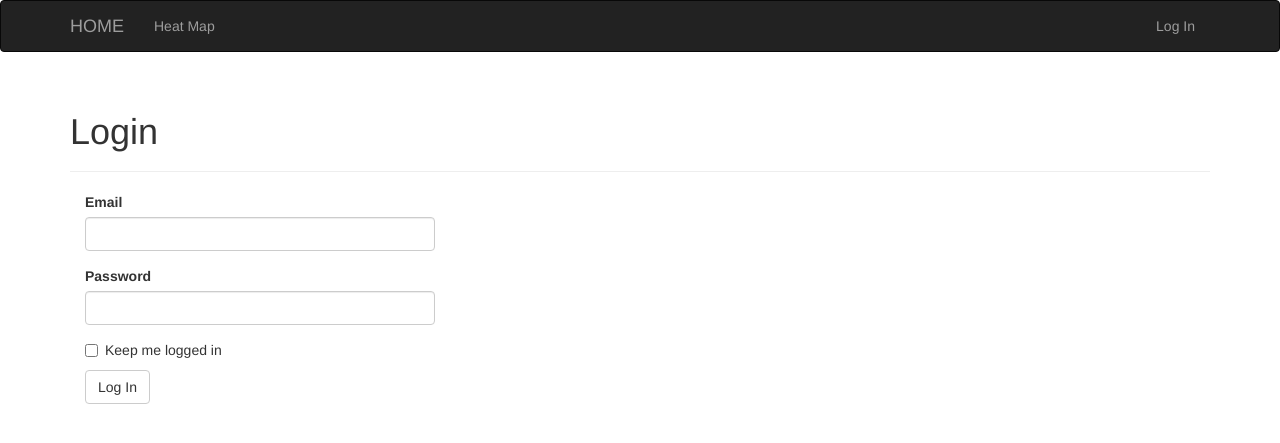
After one commit to MediciPrime/lcdb_website, a Flask app: page /auth/login in a window 1280 px wide. The commit adds this page. Shown: the top 443 px of the page. Run offline with Flask 2, Linux system fonts and the light colour scheme; some libraries are stand-ins or nearby versions.

Commit message:
working login

```diff
--- /dev/null
+++ b/app/auth/__init__.py
@@ -0,0 +1,5 @@
+from flask import Blueprint
+
+auth = Blueprint('auth', __name__)
+
+from . import views
--- /dev/null
+++ b/app/auth/forms.py
@@ -0,0 +1,10 @@
+from flask.ext.wtf import Form
+from wtforms import StringField, PasswordField, BooleanField, SubmitField
+from wtforms.validators import Required, Email, Length
+
+class LoginForm(Form):
+    email = StringField('Email', validators=[Required(), Length(1, 64),
+                                             Email()])
+    password = PasswordField('Password', validators=[Required()])
+    remember_me = BooleanField('Keep me logged in')
+    submit =SubmitField('Log In')
--- /dev/null
+++ b/app/auth/views.py
@@ -0,0 +1,16 @@
+from flask import render_template, redirect, request, url_for, flash
+from flask.ext.login import login_user
+from . import auth
+from ..models import User
+from .forms import LoginForm
+
+@auth.route('/login', methods=['GET', 'POST'])
+def login():
+    form = LoginForm()
+    if form.validate_on_submit():
+        user = User.query.filter_by(email=form.email.data).first()
+        if user is not None and user.verify_password(form.password.data):
+            login_user(user, form.remember_me.data)
+            return redirect(request.args.get('next') or url_for('main.index'))
+        flash('Invalid username or password.')
+    return render_template('auth/login.html', form=form)
--- a/app/heatmap/__init__.py
+++ b/app/heatmap/__init__.py
@@ -1,5 +1,5 @@
 from flask import Blueprint
 
-heatmap = Blueprint('heatmap', __name__, template_folder="templates")
+heatmap = Blueprint('heatmap', __name__)
 
 from . import views, errors
--- a/app/home/__init__.py
+++ b/app/home/__init__.py
@@ -1,5 +1,5 @@
 from flask import Blueprint
 
-home = Blueprint('home', __name__, template_folder="templates")
+home = Blueprint('home', __name__)
 
 from . import views, errors
--- a/app/home/forms.py
+++ b/app/home/forms.py
@@ -1,8 +1,3 @@
 from flask_wtf import Form
 from wtforms import StringField, SubmitField
 from wtforms.validators import Required
-
-
-class NameForm(Form):
-    name = StringField('Welcome to LCDB Website!  Please Login.', validators=[Required()])
-    submit = SubmitField('Submit')
--- /dev/null
+++ b/app/templates/auth/login.html
@@ -0,0 +1,13 @@
+{% extends "base.html" %}
+{% import "bootstrap/wtf.html" as wtf %}
+
+{% block title %}LCDB | Login{% endblock %}
+
+{% block page_content %}
+<div class="page-header">
+  <h1>Login</h1>
+</div>
+<div class="col-md-4">
+  {{ wtf.quick_form(form) }}
+</div>
+{% endblock %}
--- a/app/templates/base.html
+++ b/app/templates/base.html
@@ -24,6 +24,13 @@
             <ul class="nav navbar-nav">
                 <li><a href="{{ url_for('heatmap.base') }}">Heat Map</a></li>
             </ul>
+            <ul class="nav navbar-nav navbar-right">
+              {% if current_user.is_authenticated %}
+              <li><a href="{{ url_for('auth.logout') }}">Log Out</a></li>
+              {% else %}
+              <li><a href="{{ url_for('auth.login') }}">Log In</a></li>
+              {% endif %}
+            </ul>
         </div>
     </div>
 </div>
--- a/manage.py
+++ b/manage.py
@@ -1,7 +1,7 @@
 #!/usr/bin/env python
 import os
 from app import create_app, db
-from app.models import Bed, Colocalization, Identity
+from app.models import Bed, Colocalization, Identity, User, Role
 from flask.ext.script import Manager, Shell
 from flask.ext.migrate import Migrate, MigrateCommand
 
@@ -11,7 +11,7 @@ migrate = Migrate(app, db)
 
 
 def make_shell_context():
-    return dict(app=app, db=db, Bed=Bed, Colocalization=Colocalization, Identity=Identity)
+    return dict(app=app, db=db, Bed=Bed, Colocalization=Colocalization, Identity=Identity, User=User, Role=Role)
 manager.add_command("shell", Shell(make_context=make_shell_context))
 manager.add_command('db', MigrateCommand)
 
```
Also changed, not shown: app/__init__.py (+10 -1 lines), app/heatmap/views.py (+3 -4 lines), app/home/views.py (+4 -19 lines), app/models.py (+12 -2 lines), app/templates/home/index.html (+5 -3 lines), tests/test_user_model.py (added, +22 -0 lines).
